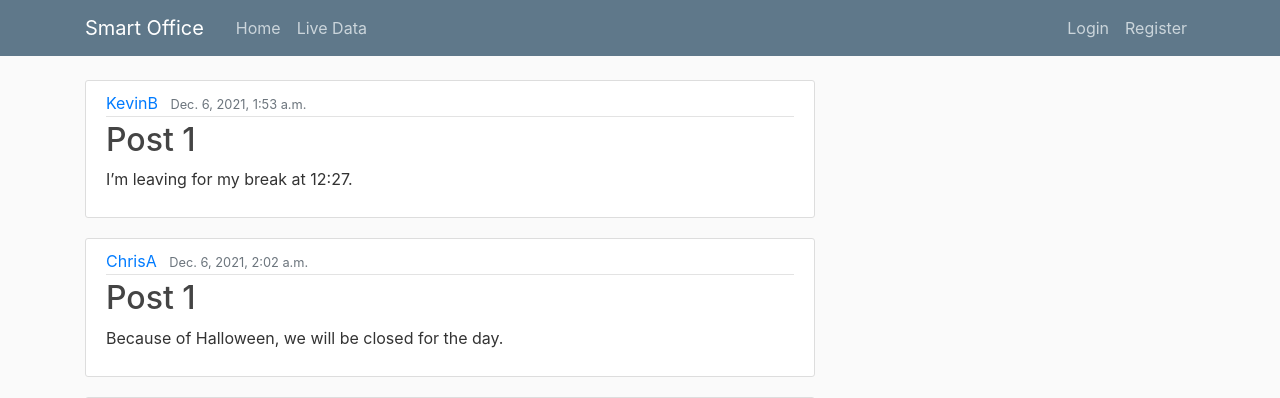
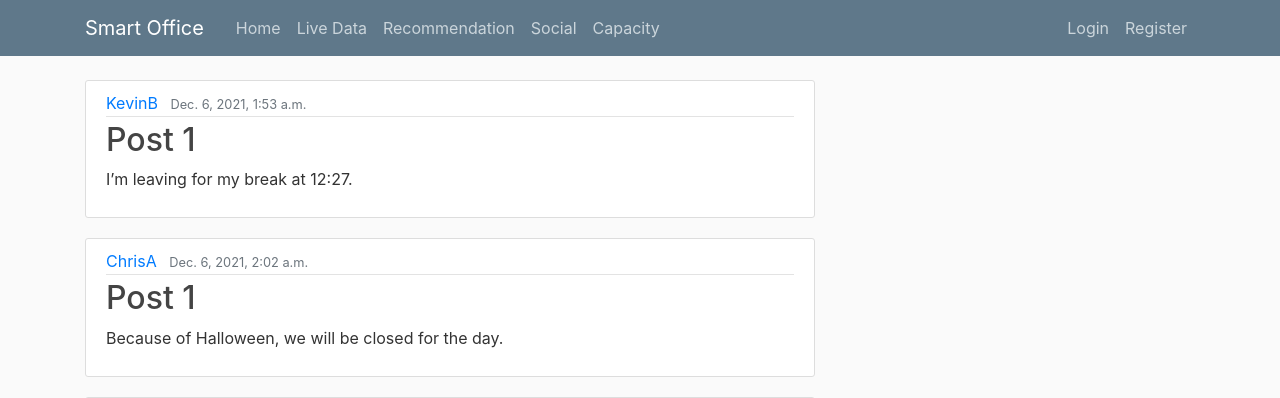
Before and after one commit to chrisatkinson16/SYSC4907_Project, a Django app: page / in a window 1280 px wide. Shown: the top 398 px of the page. Run offline with Django 3.2, Linux system fonts and the light colour scheme; data comes from the database, SQL or seed files in the repository; some libraries are stand-ins or nearby versions.

Commit message:
Update base.html

```diff
--- a/posts/templates/posts/base.html
+++ b/posts/templates/posts/base.html
@@ -31,6 +31,9 @@
             <div class="navbar-nav mr-auto">
               <a class="nav-item nav-link" href="{% url 'Post-Home' %}">Home</a>
               <a class="nav-item nav-link" href="{% url 'Post-Live' %}">Live Data</a>
+              <a class="nav-item nav-link" href="{% url 'Post-Recommendation' %}">Recommendation</a>
+              <a class="nav-item nav-link" href="{% url 'Post-Social' %}">Social</a>
+              <a class="nav-item nav-link" href="{% url 'Post-Capacity' %}">Capacity</a>
             </div>
             <!-- Navbar Right Side -->
             <div class="navbar-nav">
```
